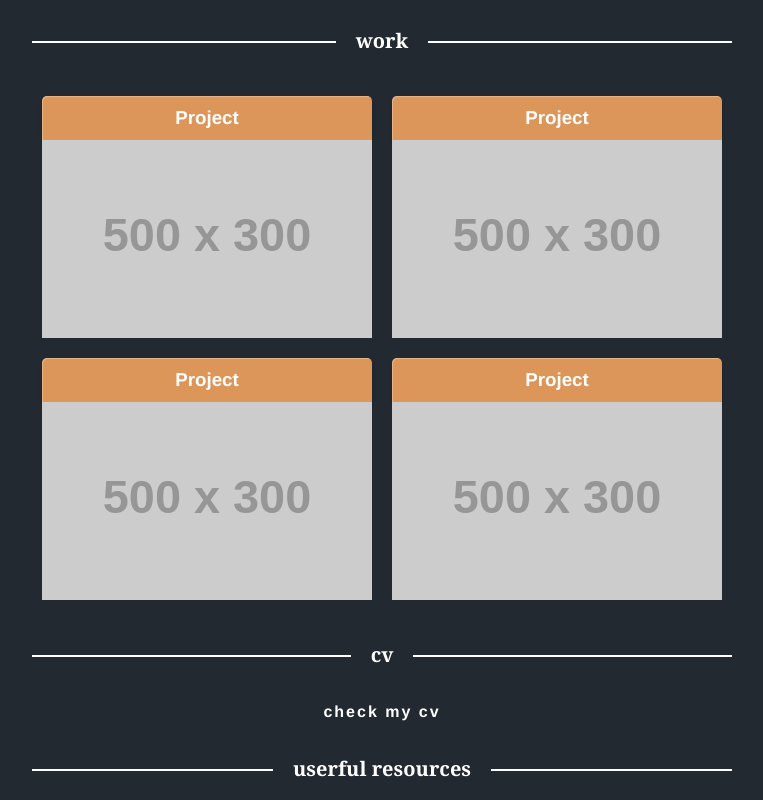
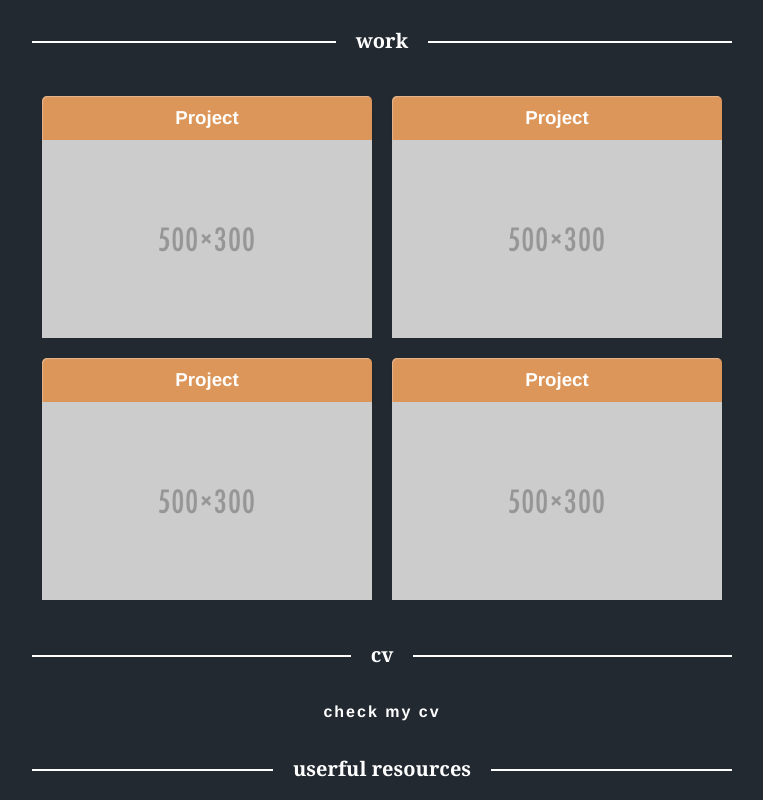
Before and after one commit to ukmadlz/mariuslazar93.github.io, a website: page index.html in a window 1280 px wide. Shown: the part 565-1365 px from the top of the page, without its empty margins (258-1021 px from the left). Drawn offline with Linux system fonts and the light colour scheme; placeholder pictures from the web are drawn by us.

Commit message:
added img placeholder

```diff
--- a/index.html
+++ b/index.html
@@ -52,7 +52,7 @@
                         <a href="#" class="project-item" target="_blank">
                             <h3 class="project-title">Project</h3>
                             <div class="project-img-wrapper">
-                                <img class="img-responsive" src="http://placehold.it/500x300" />
+                                <img class="img-responsive" src="styles/images/assets/placeholder-500x300.png" />
                                 <div class="project-overlay">
                                     <span class="eye-icon"></span>
                                 </div>
@@ -61,7 +61,7 @@
                         <a href="#" class="project-item" target="_blank">
                             <h3 class="project-title">Project</h3>
                             <div class="project-img-wrapper">
-                                <img class="img-responsive" src="http://placehold.it/500x300" />
+                                <img class="img-responsive" src="styles/images/assets/placeholder-500x300.png" />
                                 <div class="project-overlay">
                                     <span class="eye-icon"></span>
                                 </div>
@@ -70,7 +70,7 @@
                         <a href="#" class="project-item" target="_blank">
                             <h3 class="project-title">Project</h3>
                             <div class="project-img-wrapper">
-                                <img class="img-responsive" src="http://placehold.it/500x300" />
+                                <img class="img-responsive" src="styles/images/assets/placeholder-500x300.png" />
                                 <div class="project-overlay">
                                     <span class="eye-icon"></span>
                                 </div>
@@ -79,7 +79,7 @@
                         <a href="#" class="project-item" target="_blank">
                             <h3 class="project-title">Project</h3>
                             <div class="project-img-wrapper">
-                                <img class="img-responsive" src="http://placehold.it/500x300" />
+                                <img class="img-responsive" src="styles/images/assets/placeholder-500x300.png" />
                                 <div class="project-overlay">
                                     <span class="eye-icon"></span>
                                 </div>
```
Also changed, not shown: styles/images/assets/cv.png (deleted), styles/images/assets/luminoslabs-logo.png (deleted), styles/images/assets/placeholder-500x300.png (added), styles/images/assets/project1.jpg (deleted), styles/images/assets/project1.png (deleted), styles/images/assets/project2.jpg (deleted), styles/images/assets/project2.png (deleted), styles/images/assets/project3.jpg (deleted), styles/images/assets/project3.png (deleted), styles/images/assets/project4.png (deleted), styles/images/assets/project5.png (deleted), styles/images/assets/umpquabank-logo.png (deleted).
